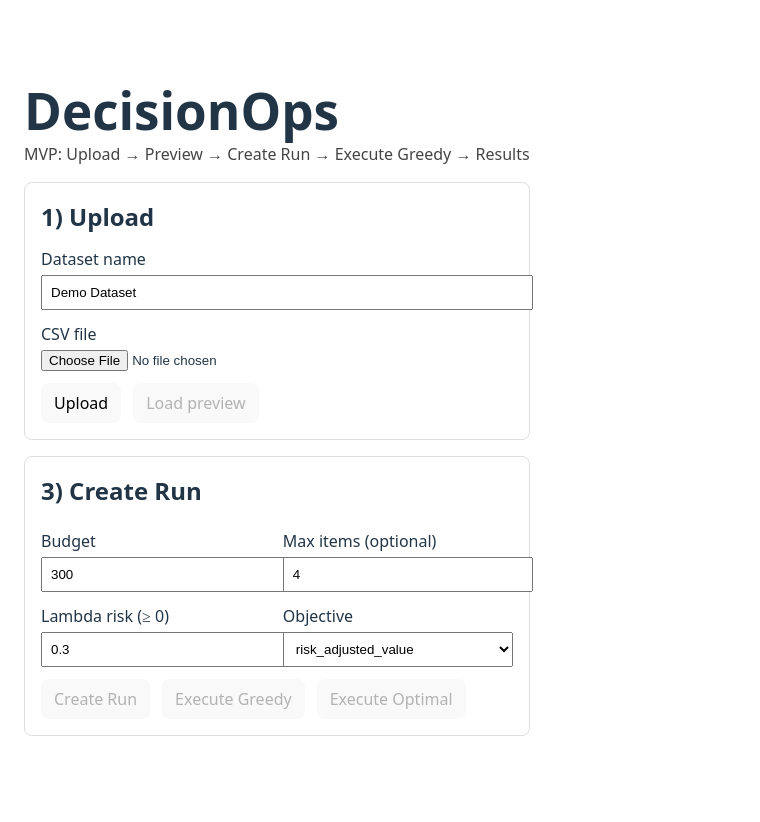
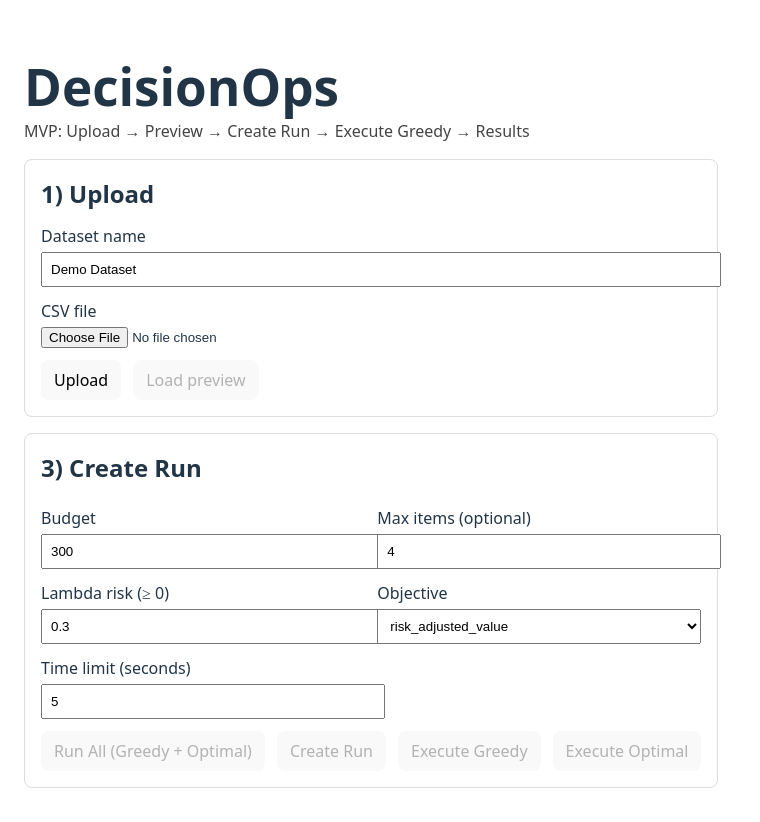
Before and after one commit to qscrgn24/decisionops, a React app in the folder frontend/: page / in a window 1280 px wide. Shown: the top 822 px of the page, without its empty margins (0-760 px from the left). Before the commit the page ends 800 px from the top, so only its background shows below. Built offline with nearby package versions, Linux system fonts and the light colour scheme; the HTML template or start-up script is replaced by a standard one.

Commit message:
Add run-all flow and preview UX

```diff
--- a/frontend/src/App.tsx
+++ b/frontend/src/App.tsx
@@ -15,6 +15,8 @@ type PreviewResp = {
   has_category: boolean;
   has_risk: boolean;
   risk_scale: string | null;
+  resolved_columns?: Record<string, string | null>;
+  missing_required?: string[];
   rows: Array<Record<string, any>>;
   warnings: string[];
 };
@@ -37,6 +39,8 @@ function numOrNull(s: string): number | null {
   return Number.isFinite(v) ? v : null;
 }
 
+const CANON_PREVIEW_COLS = ["item_id", "name", "cost", "value", "category", "risk"] as const;
+
 export default function App() {
   // Upload + preview
   const [name, setName] = useState("Demo Dataset");
@@ -46,6 +50,9 @@ export default function App() {
 
   const [preview, setPreview] = useState<PreviewResp | null>(null);
   const [loadingPreview, setLoadingPreview] = useState(false);
+
+  const [runningAll, setRunningAll] = useState(false);
+  const [timeLimitS, setTimeLimitS] = useState("5");
 
   // Run config
   const [budget, setBudget] = useState("300");
@@ -177,6 +184,57 @@ export default function App() {
     }
   }
 
+  async function onRunAll() {
+    setError(null);
+    setRun(null);
+
+    if (!datasetId) {
+      setError("Upload a dataset first.");
+      return;
+    }
+
+    const b = numOrNull(budget);
+    if (b === null || b <= 0) {
+      setError("Budget must be a positive number.");
+      return;
+    }
+
+    const mi = numOrNull(maxItems);
+    if (mi !== null && mi <= 0) {
+      setError("max_items must be > 0 (or empty).");
+      return;
+    }
+
+    const lr = numOrNull(lambdaRisk);
+    if (lr === null || lr < 0) {
+      setError("lambda_risk must be >= 0.");
+      return;
+    }
+
+    const tls = numOrNull(timeLimitS);
+    if (tls === null || tls <= 0) {
+      setError("time_limit_s must be a positive number.");
+      return;
+    }
+
+    setRunningAll(true);
+    try {
+      const resp = (await API.executeAll({
+        dataset_id: datasetId,
+        budget: b,
+        max_items: mi,
+        objective,
+        lambda_risk: lr,
+        time_limit_seconds: tls,
+      })) as RunResp;
+      setRun(resp);
+    } catch (e: any) {
+      setError(e?.message ?? "Run all failed");
+    } finally {
+      setRunningAll(false);
+    }
+  }
+
   const baseline = run?.result_json?.baseline ?? null;
   const optimal = run?.result_json?.optimal ?? null;
 
@@ -262,6 +320,24 @@ export default function App() {
               {preview.risk_scale ? `(${preview.risk_scale})` : ""}
             </div>
             <div><b>Has category:</b> {String(preview.has_category)}</div>
+            {preview.missing_required && preview.missing_required.length > 0 && (
+              <div style={{ marginTop: 10, padding: 12, border: "1px solid #ddd", background: "#fff5f5" }}>
+                <b>Missing required columns:</b> {preview.missing_required.join(", ")}
+              </div>
+            )}
+            {preview.resolved_columns && (
+              <div style={{ marginTop: 10, padding: 12, border: "1px solid #ddd", background: "#fafafa" }}>
+                <b>Resolved columns</b>
+                <div style={{ marginTop: 6, display: "grid", gridTemplateColumns: "160px 1fr", rowGap: 6 }}>
+                  {Object.entries(preview.resolved_columns).map(([canon, orig]) => (
+                    <div key={canon} style={{ display: "contents" }}>
+                      <div style={{ color: "#555" }}>{canon}</div>
+                      <div style={{ color: orig ? "#111" : "#888" }}>{orig ?? "— (auto)"}</div>
+                    </div>
+                  ))}
+                </div>
+              </div>
+            )}
           </div>
 
           {preview.warnings?.length > 0 && (
@@ -279,7 +355,7 @@ export default function App() {
             <table style={{ width: "100%", borderCollapse: "collapse" }}>
               <thead>
                 <tr>
-                  {preview.columns.map((c) => (
+                  {CANON_PREVIEW_COLS.map((c) => (
                     <th
                       key={c}
                       style={{
@@ -297,11 +373,18 @@ export default function App() {
               <tbody>
                 {preview.rows.map((row, idx) => (
                   <tr key={idx}>
-                    {preview.columns.map((c) => {
-                      const v = row[c];
+                    {CANON_PREVIEW_COLS.map((c) => {
+                      const v = (row as any)[c];
                       return (
-                        <td key={c} style={{ padding: 10, borderBottom: "1px solid #eee", color: v == null ? "#888" : "inherit" }}>
-                          {v == null ? "—" : String(v)}
+                        <td
+                          key={c}
+                          style={{
+                            padding: 10,
+                            borderBottom: "1px solid #eee",
+                            color: v == null ? "#888" : "inherit",
+                          }}
+                        >
+                          {v == null || v === "" ? "—" : String(v)}
                         </td>
                       );
                     })}
@@ -340,9 +423,22 @@ export default function App() {
               <option value="risk_adjusted_value">risk_adjusted_value</option>
             </select>
           </label>
+
+          <label>
+            Time limit (seconds)
+            <input
+              value={timeLimitS}
+              onChange={(e) => setTimeLimitS(e.target.value)}
+              style={{ display: "block", width: "100%", padding: 8, marginTop: 4 }}
+            />
+          </label>
         </div>
 
         <div style={{ display: "flex", gap: 12, marginTop: 12 }}>
+          <button onClick={onRunAll} disabled={!datasetId || runningAll} style={{ padding: "8px 12px" }}>
+            {runningAll ? "Running..." : "Run All (Greedy + Optimal)"}
+          </button>
+
           <button onClick={onCreateRun} disabled={!datasetId || creatingRun} style={{ padding: "8px 12px" }}>
             {creatingRun ? "Creating..." : "Create Run"}
           </button>
--- a/frontend/src/api.ts
+++ b/frontend/src/api.ts
@@ -63,4 +63,24 @@ export const API = {
         if (!res.ok) throw new Error(`execute optimal HTTP ${res.status}`);
         return res.json();
     },
+
+    async executeAll(payload: {
+        dataset_id: string;
+        budget: number;
+        max_items: number | null;
+        objective: "value" | "risk_adjusted_value";
+        lambda_risk: number;
+        time_limit_seconds?: number;
+    }) {
+        const res = await fetch(`/api/runs/execute-all`, {
+            method: "POST",
+            headers: { "Content-Type": "application/json" },
+            body: JSON.stringify(payload),
+        });
+        if (!res.ok) {
+            const t = await res.text();
+            throw new Error(t || `execute all HTTP ${res.status}`);
+        }
+        return res.json();
+    },
 };
```
